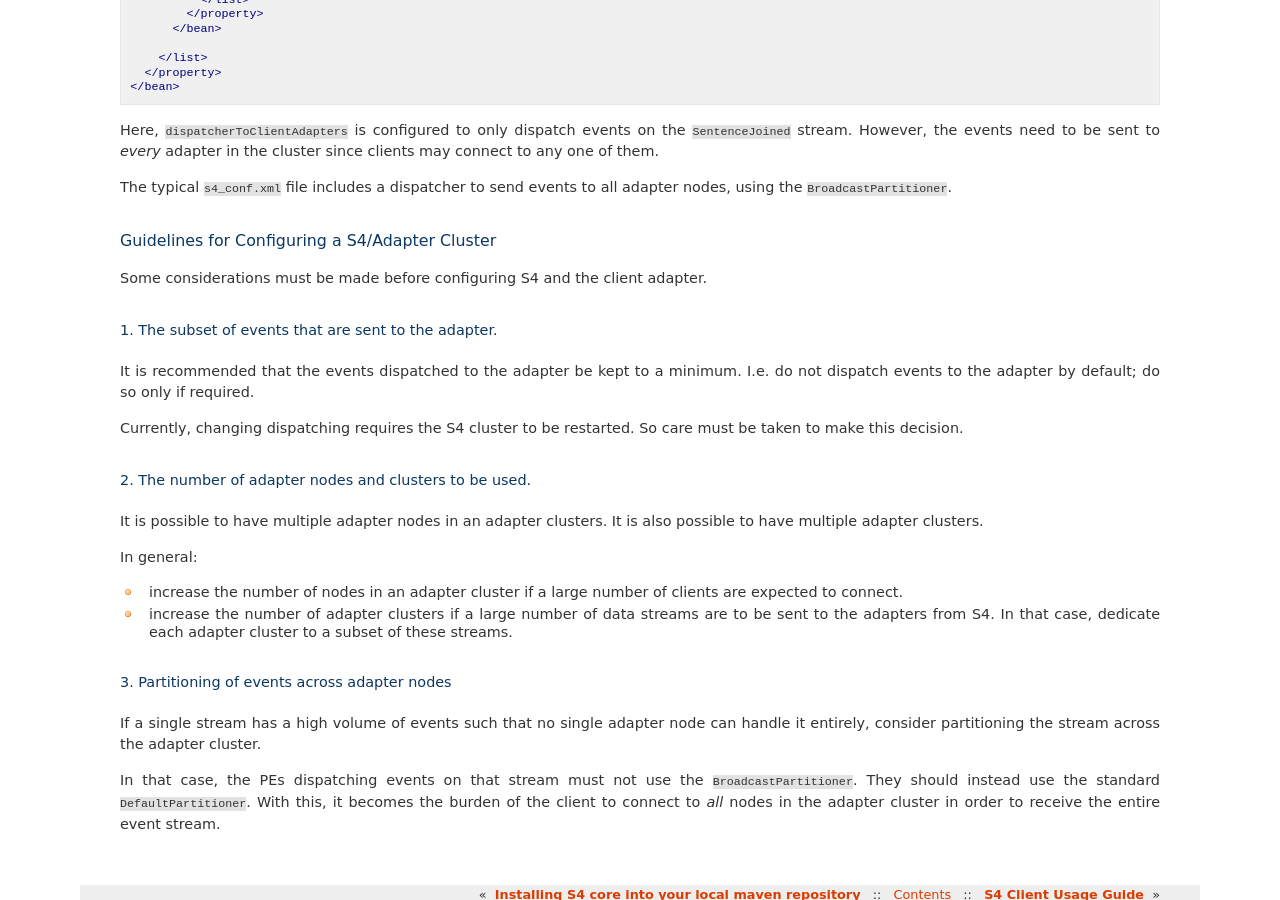
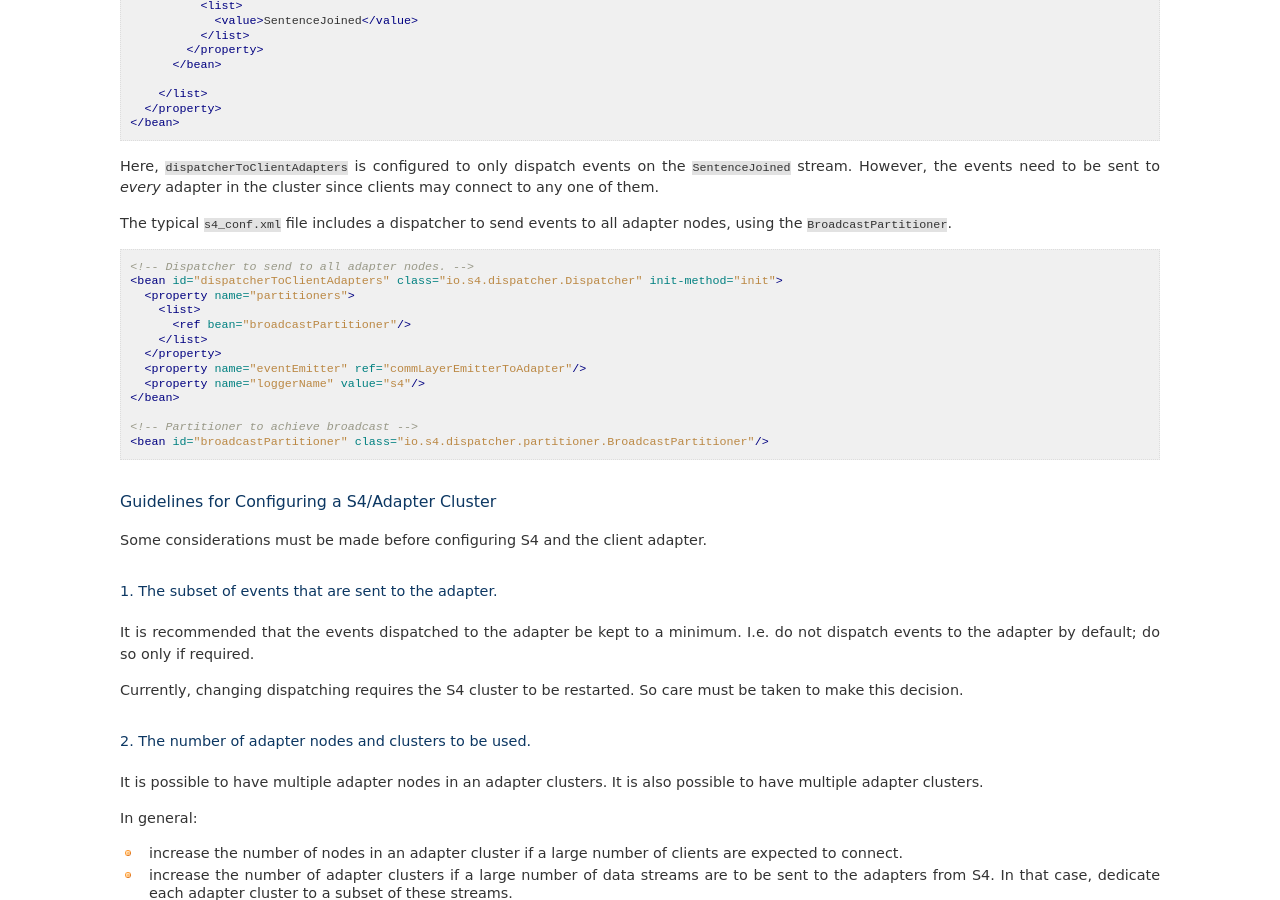
Before and after one commit to s4/docs, a Sphinx documentation site: the page built from source/manual/client_adapter.rst, in a window 1280 px wide and 900 px high, scrolled down 6476 px. Built offline with Sphinx 7.4.7, drawn with Linux system fonts in a browser that asks for light colours; formulas are drawn with MathJax 3; some of the changed lines change nothing that is shown; some of the changed text lies outside the part shown.

Commit message:
Minor edits.

```diff
--- a/source/manual/client_adapter.rst
+++ b/source/manual/client_adapter.rst
@@ -303,9 +303,9 @@
 
 The S4 and adapter clusters are defined in the ``clusters.xml`` file. Here, the
 two clusters are given names. Typically, the S4 compute cluster is called
-``s4`` and the adapter cluster is called ``adapter``. Every node in each cluster
-must have a partition id that is unique within the cluster and in the range [0,
-N-1] where N is the number of nodes in the cluster.
+``s4`` and the adapter cluster is called ``client-adapter``. Every node in each
+cluster must have a partition id that is unique within the cluster and in the
+range [0, N-1] where N is the number of nodes in the cluster.
 
 Adapter Configuration
 ^^^^^^^^^^^^^^^^^^^^^
@@ -336,9 +336,11 @@
   <bean id="commLayerEmitterToAdapter" class="io.s4.emitter.CommLayerEmitter" init-method="init">
     <property name="serDeser" ref="serDeser"/>
     <property name="listener" ref="rawListener"/>
-    <property name="listenerAppName" value="adapter"/>
+    <property name="listenerAppName" value="client-adapter"/>
     <property name="monitor" ref="monitor"/>
   </bean>
+
+Such an emitter is provided in the default S4 configuration file.
 
 S4 application developers compose PEs in their application configuration to
 perform computations and emit events. The destinations for the events may be
@@ -410,6 +412,7 @@
 adapter nodes, using the ``BroadcastPartitioner``.
 
 .. code-block:: xml
+
   <!-- Dispatcher to send to all adapter nodes. -->
   <bean id="dispatcherToClientAdapters" class="io.s4.dispatcher.Dispatcher" init-method="init">
     <property name="partitioners">
```
